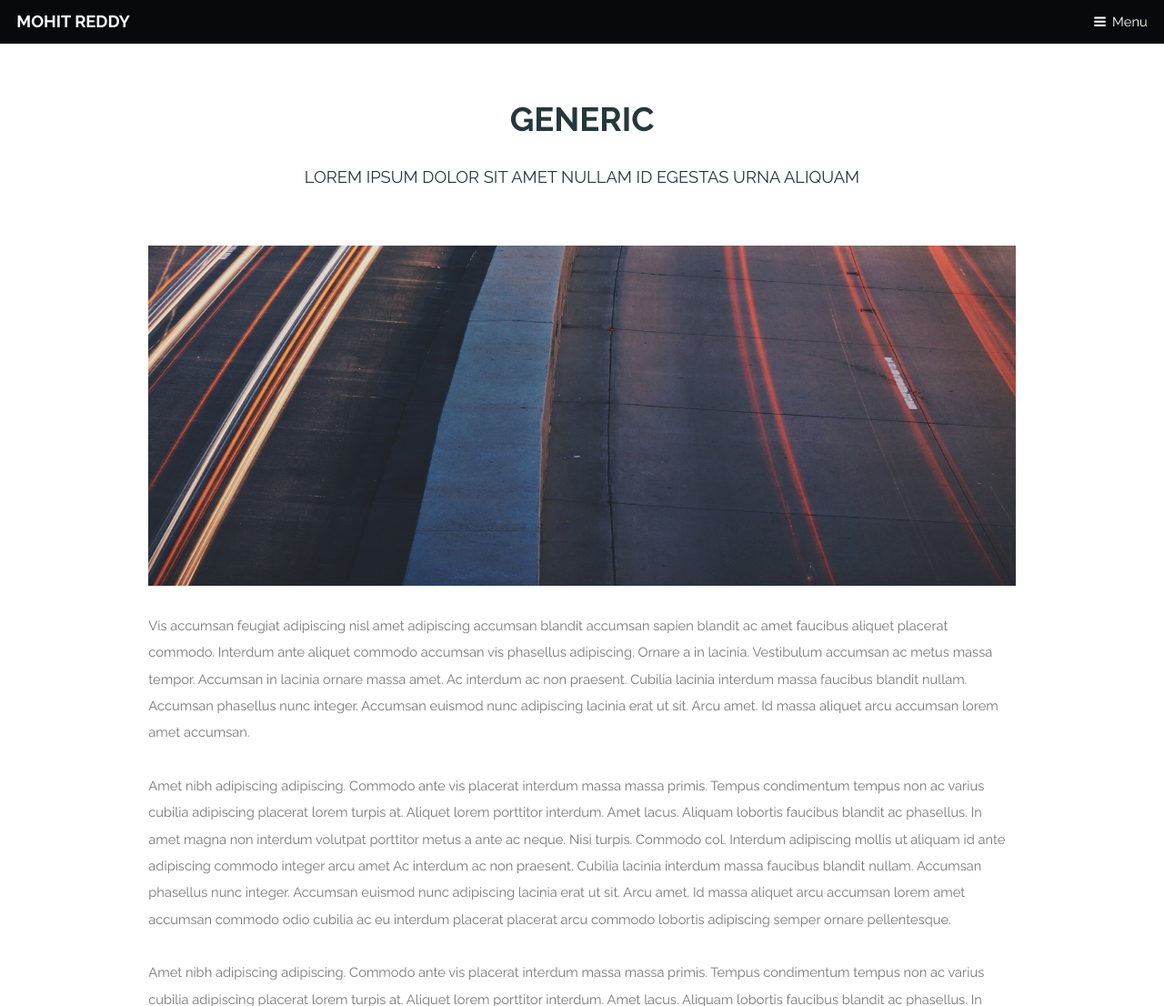
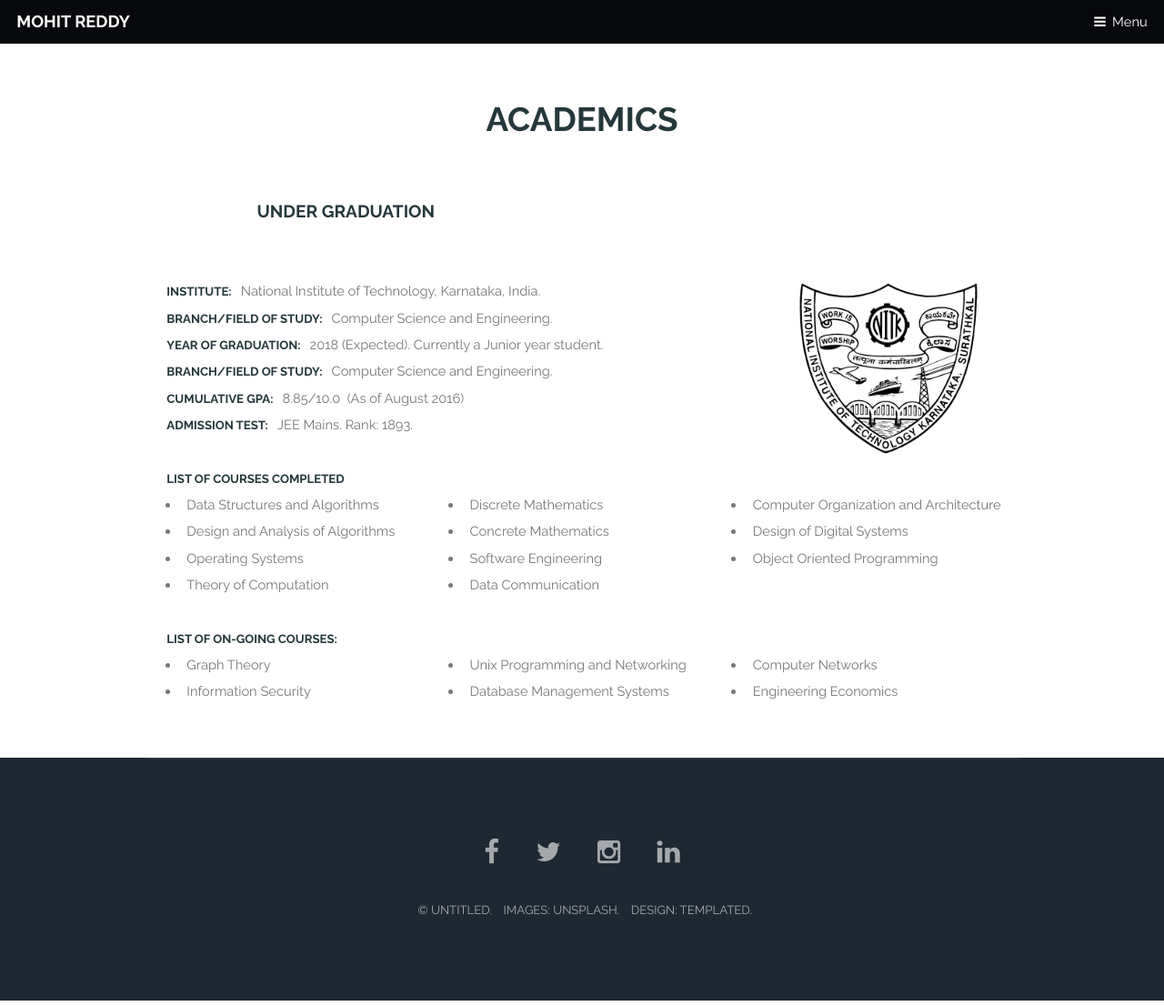
Before and after one commit to mohitreddy1996/Personal-Website, a Django app: page /academics/ in a window 1280 px wide. Shown: the top 1106 px of the page at 91% size. Run offline with Django 3.2, Linux system fonts and the light colour scheme.

Commit message:
Started with Academics Page

```diff
--- a/mysite/views.py
+++ b/mysite/views.py
@@ -24,4 +24,4 @@
 
 
 def academics_view(request):
-    return render(request, 'generic.html', {})
+    return render(request, 'academics.html', {})
--- /dev/null
+++ b/static/assets/css/academics.css
@@ -0,0 +1,17 @@
+#acad_area h4{
+    position: absolute;
+    align: left;
+}
+
+
+#acad_area img{
+    float: right;
+    max-width: 300px;
+    max-height: 300px;
+    display: block;
+}
+
+#acad_area h5,
+#acad_area p{
+    display: inline;
+}
--- /dev/null
+++ b/templates/academics.html
@@ -0,0 +1,139 @@
+<!DOCTYPE HTML>
+<!--
+	Retrospect by TEMPLATED
+	templated.co @templatedco
+	Released for free under the Creative Commons Attribution 3.0 license (templated.co/license)
+-->
+<html>
+	<head>
+		{% load staticfiles %}
+		<title>Academics</title>
+        <link rel="icon" href="{% static 'images/title_image_48x48.jpg' %}">
+		<meta charset="utf-8" />
+		<meta name="viewport" content="width=device-width, initial-scale=1" />
+		<!--[if lte IE 8]><script src="{% static 'assets/js/ie/html5shiv.js' %}"></script><![endif]-->
+		<link rel="stylesheet" href="{% static 'assets/css/main.css' %}" />
+        <link rel="stylesheet" href="{% static 'assets/css/academics.css' %}">
+		<!--[if lte IE 8]><link rel="stylesheet" href="{% static 'assets/css/ie8.css' %}" /><![endif]-->
+		<!--[if lte IE 9]><link rel="stylesheet" href="{% static 'assets/css/ie9.css' %}" /><![endif]-->
+	</head>
+	<body>
+
+		<!-- Header -->
+			<header id="header">
+				<h1><a href="/">Mohit Reddy</a></h1>
+				<a href="#nav">Menu</a>
+			</header>
+
+		<!-- Nav -->
+			<nav id="nav">
+				<ul class="links">
+					<li><a href="/">Home</a></li>
+					<li><a href="/projects/">Projects</a></li>
+					<li><a href="/experience/">Experience</a></li>
+					<li><a href="/academics/">Academics</a></li>
+					<li><a href="https://drive.google.com/file/d/0B8c0Bnt30GX0RC1BQm5YTURBVTQ/view?usp=sharing" target="_blank">Resume</a></li>
+					<li><a href="/#contact_me">Contact Me</a></li>
+				</ul>
+			</nav>
+
+		<!-- Main -->
+			<section id="main" class="wrapper">
+				<div class="container">
+
+
+					<header class="major special">
+						<h2>Academics</h2>
+					</header>
+
+                    <div class="acad_area">
+                        <header class="major narrow">
+                            <h3 style="align: left; top-margin: 10px;">Under Graduation</h3>
+                        </header>
+                        <div class="inner" style="margin-left: 20px;">
+                            <img src="{% static 'images/nitk.gif' %}" style="max-width: 200px; max-height: 200px; float: right; margin-right: 40px;">
+                                <h5 style="display: inline;">Institute: &nbsp;</h5>
+                                <p class="show_inline" style="display: inline;">National Institute of Technology, Karnataka, India.</p>
+                                <br>
+                                <h5 style="display: inline;">Branch/Field of Study: &nbsp;</h5>
+                                <p class="show_inline" style="display: inline;">Computer Science and Engineering.</p>
+                                <br>
+                                <h5 style="display: inline;">Year of Graduation: &nbsp;</h5>
+                                <p class="show_inline" style="display: inline;">2018 (Expected). Currently a Junior year student.</p>
+
+                                <br>
+                                <h5 style="display: inline;">Branch/Field of Study: &nbsp;</h5>
+                                <p class="show_inline" style="display: inline;">Computer Science and Engineering.</p>
+
+                                <br>
+                                <h5 style="display: inline;">Cumulative GPA: &nbsp;</h5>
+                                <p class="show_inline" style="display: inline;">8.85/10.0 &nbsp;(As of August 2016)</p>
+
+                                <br>
+                                <h5 style="display: inline;">Admission Test: &nbsp;</h5>
+                                <p class="show_inline" style="display: inline;">JEE Mains. Rank: 1893.</p>
+
+                                <br>
+                                <br>
+                                <h5 style="display: inline;">List of Courses Completed </h5>
+                                <ul style="columns: 3;">
+                                    <li>Data Structures and Algorithms</li>
+                                    <li>Design and Analysis of Algorithms</li>
+                                    <li>Operating Systems</li>
+                                    <li>Theory of Computation</li>
+                                    <li>Discrete Mathematics</li>
+                                    <li>Concrete Mathematics</li>
+                                    <li>Software Engineering</li>
+                                    <li>Data Communication</li>
+                                    <li>Computer Organization and Architecture</li>
+                                    <li>Design of Digital Systems</li>
+                                    <li>Object Oriented Programming</li>
+                                </ul>
+                                <h5 style="display: inline;">List of On-going courses: &nbsp;</h5>
+                                <ul style="columns: 3;">
+                                    <li>Graph Theory</li>
+                                    <li>Information Security</li>
+                                    <li>Unix Programming and Networking</li>
+                                    <li>Database Management Systems</li>
+                                    <li>Computer Networks</li>
+                                    <li>Engineering Economics</li>
+                                </ul>
+                        </div>
+                    </div>
+				</div>
+			</section>
+
+		<!-- Footer -->
+			<footer id="footer">
+				<div class="inner">
+					<ul class="icons">
+						<li><a href="#" class="icon fa-facebook">
+							<span class="label">Facebook</span>
+						</a></li>
+						<li><a href="#" class="icon fa-twitter">
+							<span class="label">Twitter</span>
+						</a></li>
+						<li><a href="#" class="icon fa-instagram">
+							<span class="label">Instagram</span>
+						</a></li>
+						<li><a href="#" class="icon fa-linkedin">
+							<span class="label">LinkedIn</span>
+						</a></li>
+					</ul>
+					<ul class="copyright">
+						<li>&copy; Untitled.</li>
+						<li>Images: <a href="http://unsplash.com">Unsplash</a>.</li>
+						<li>Design: <a href="http://templated.co">TEMPLATED</a>.</li>
+					</ul>
+				</div>
+			</footer>
+
+		<!-- Scripts -->
+			<script src="{% static 'assets/js/jquery.min.js' %}"></script>
+			<script src="{% static 'assets/js/skel.min.js' %}"></script>
+			<script src="{% static 'assets/js/util.js' %}"></script>
+			<!--[if lte IE 8]><script src="{% static 'assets/js/ie/respond.min.js' %}"></script><![endif]-->
+			<script src="{% static 'assets/js/main.js' %}"></script>
+
+	</body>
+</html>
--- a/templates/index.html
+++ b/templates/index.html
@@ -16,6 +16,7 @@
 		<!--[if lte IE 8]><script src="{% static 'assets/js/ie/html5shiv.js' %}"></script><![endif]-->
 		<link rel="stylesheet" href="{% static 'assets/css/main.css' %}" />
         <link rel="stylesheet" href="{% static 'assets/css/projectAnimation.css' %}"/>
+        <link rel="stylesheet" href="{% static 'assets/css/academics.css' %}">
 		<!--[if lte IE 8]><link rel="stylesheet" href="{% static 'assets/css/ie8.css' %}" /><![endif]-->
 		<!--[if lte IE 9]><link rel="stylesheet" href="{% static 'assets/css/ie9.css' %}" /><![endif]-->
 	</head>
```
Also changed, not shown: static/assets/js/slideshow.js (+66 -8 lines), templates/projects.html (+64 -1 lines), static/assets/css/main.css (line endings or trailing spaces), static/images/nitk.gif (added), static/images/project5_1.png (added), static/images/project5_2.png (added), static/images/project6_1.png (added), static/images/project6_2.png (added), static/images/project6_3.png (added), static/images/project6_4.png (added), static/images/project6_5.png (added).
